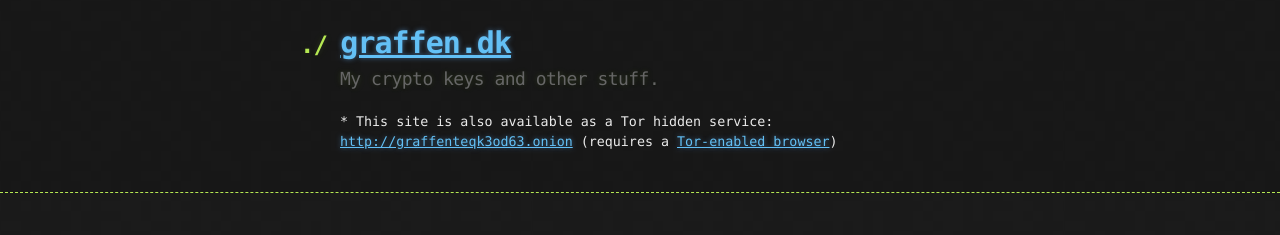
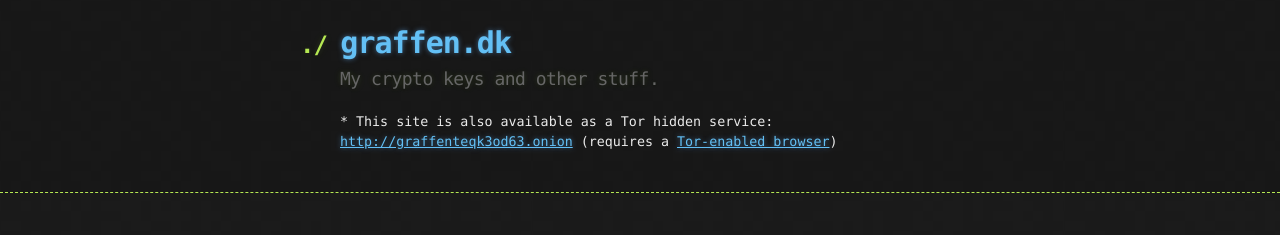
Before and after one commit to graffen/graffen.github.io, a Jekyll site: the page built from index.md, in a window 1280 px wide. Shown: the top 235 px of the page. Built offline with Jekyll 4.4.1, drawn with Linux system fonts in a browser that asks for light colours.

Commit message:
Remove underline on header

```diff
--- a/assets/css/style.scss
+++ b/assets/css/style.scss
@@ -2,3 +2,4 @@
 ---
 
 @import 'jekyll-theme-hacker';
+header h1 a { text-decoration: none }
```
